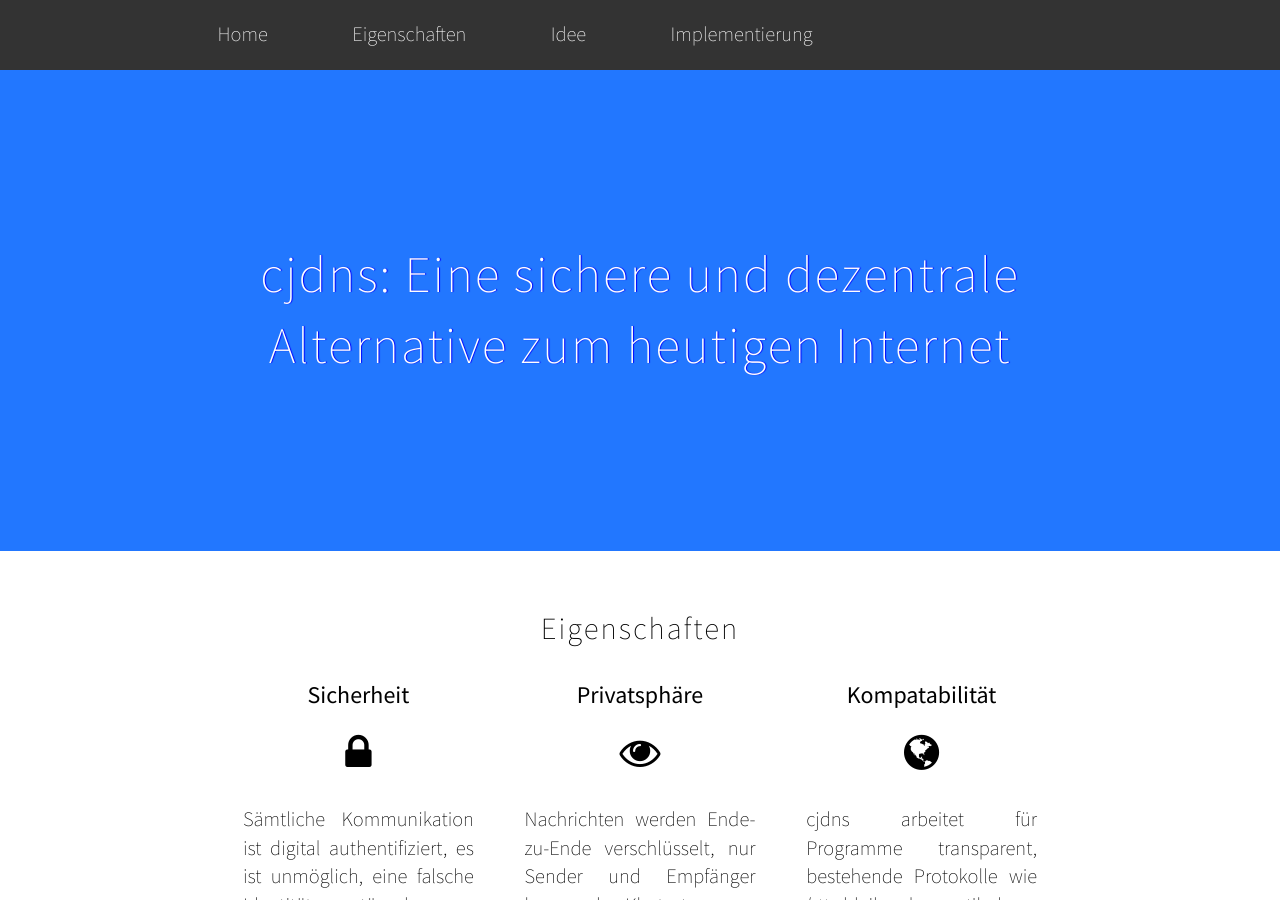
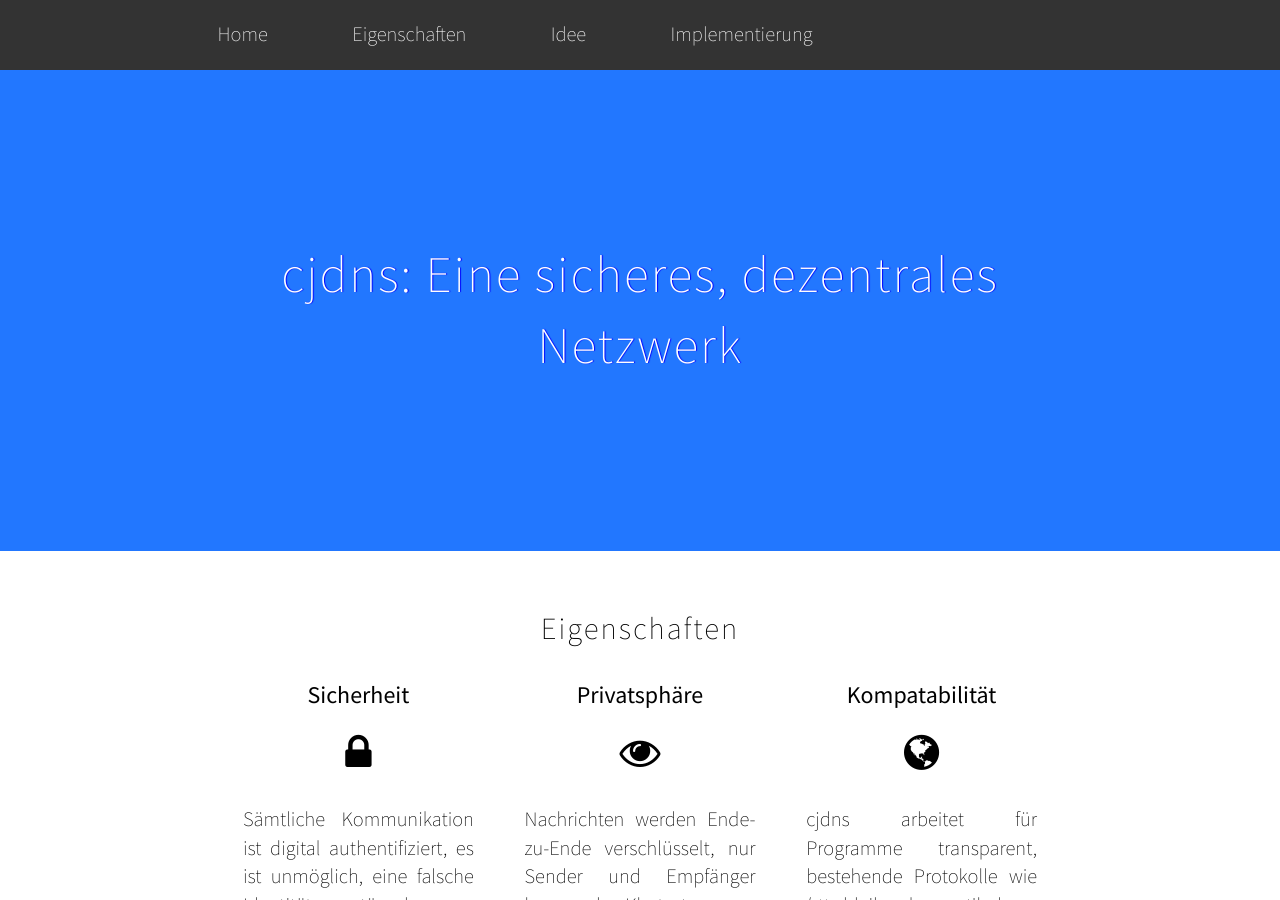
Before and after one commit to mawalu/cjdns-website, a Jekyll site: the page built from de/index.html, in a window 1280 px wide and 900 px high. Built offline with Jekyll 4.4.1, drawn with Linux system fonts in a browser that asks for light colours; nearby versions of some CDN libraries.

Commit message:
Update index.html

```diff
--- a/de/index.html
+++ b/de/index.html
@@ -1,5 +1,5 @@
 ---
 layout: index
 langcode: de
-heading: "cjdns: Eine sichere und dezentrale Alternative zum heutigen Internet"
+heading: "cjdns: Eine sicheres, dezentrales Netzwerk"
 ---
```
